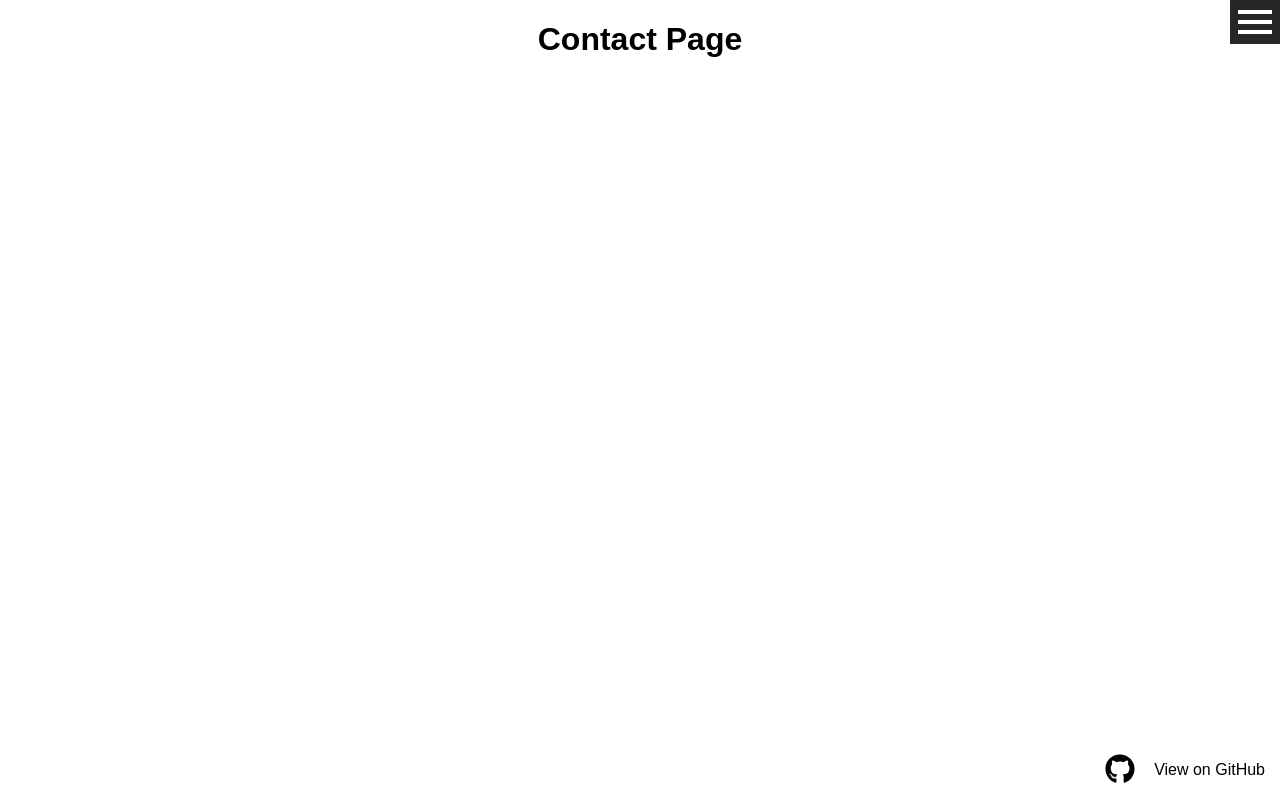
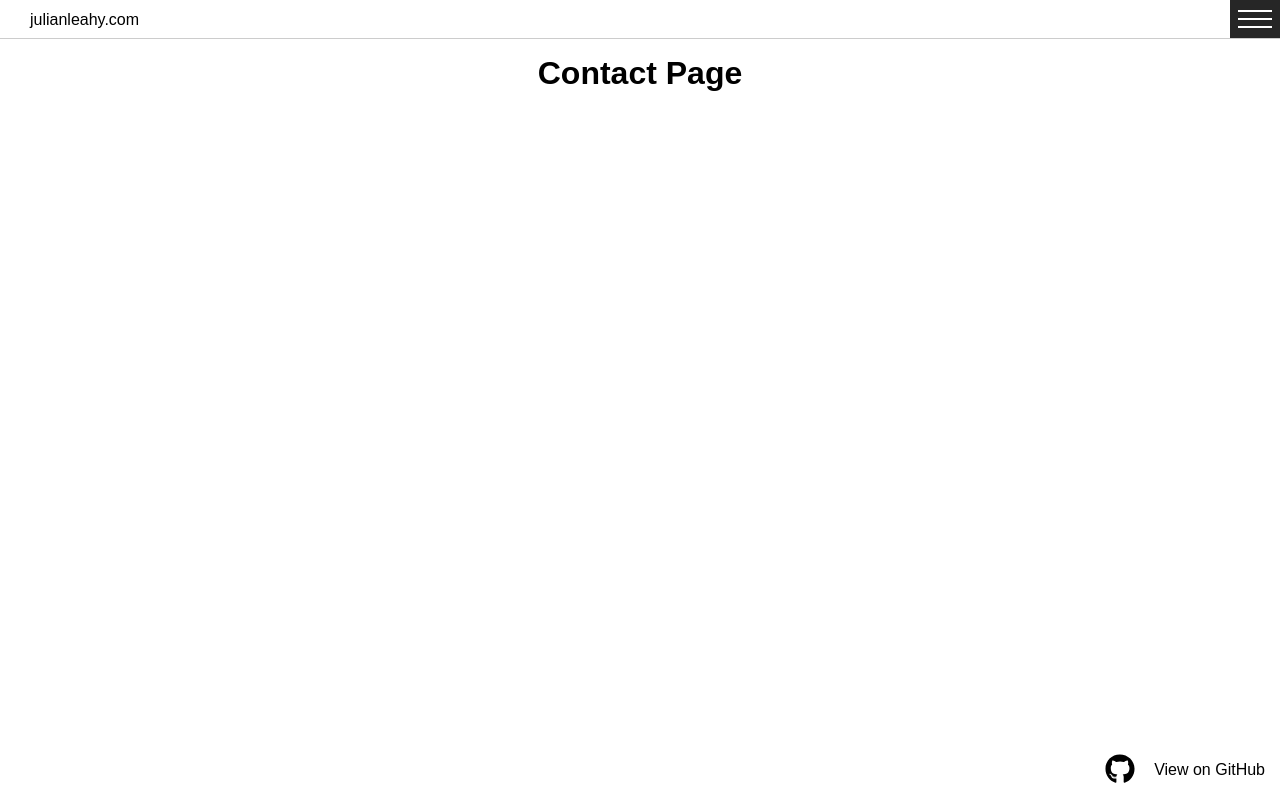
Before and after one commit to julianleahy/react-slide-nav, a React (Create React App) app: page /contact in a window 1280 px wide. Built offline with nearby package versions, Linux system fonts and the light colour scheme.

Commit message:
change icon button to a full width navbar and add site title

```diff
--- a/src/Navbar/Navbar.css
+++ b/src/Navbar/Navbar.css
@@ -1,9 +1,30 @@
+.NavWrap {
+    position: fixed;
+    top:0;
+    left:0;
+    right:0;
+    height: 38px;
+    background: #fff;
+    border-bottom: 1px solid #ccc;
+}
+
+.NavTitle {
+    position: absolute;
+    top: 11px;
+    margin: 0;
+    padding: 0;
+    left:30px;
+    color: #000;
+    font-size: 16px;
+}
+
+
 .NavbarIcon{
     position: fixed;
     top: 0px;
     right: 0px;
     width: 50px;
-    height: 44px;
+    height: 38px;
     padding: 4px 8px;
     background-color: #262626;
     box-sizing: border-box;
@@ -13,7 +34,7 @@
 
 .NavbarIcon span{
     width: 100%;
-    height: 4px;
+    height: 2px;
     display: block;
     background: #fff;
     margin: 6px 0;
--- a/src/Navbar/Navbar.js
+++ b/src/Navbar/Navbar.js
@@ -28,6 +28,8 @@ class Navbar extends Component {
 
         return (
             <Aux>
+                <div className='NavWrap'>
+                <p className='NavTitle'>julianleahy.com</p>
                     <div className={menuBtnClass.join(' ')} onClick={this.toggleMenu}>
                         <span></span>
                         <span></span>
@@ -46,11 +48,16 @@ class Navbar extends Component {
                         </ul>
                     </nav>
 
+                </div>
 
-
+                    <div className='PageContent'>
                         <Route path="/" exact component={Home} />
                         <Route path="/about" exact component={About} />
                         <Route path="/contact" exact component={Contact} />
+                    </div>
+
+
+
             </Aux >
         );
     }
--- a/src/index.css
+++ b/src/index.css
@@ -4,6 +4,10 @@ body {
   font-family: sans-serif;
 }
 
+.PageContent {
+    max-width: 900px;
+    margin: 55px auto;
+}
 
 h1 {
     text-align: center;
```
Also changed, not shown: src/Home/Home.js. Lines whose indentation alone changed are shown as unchanged.
